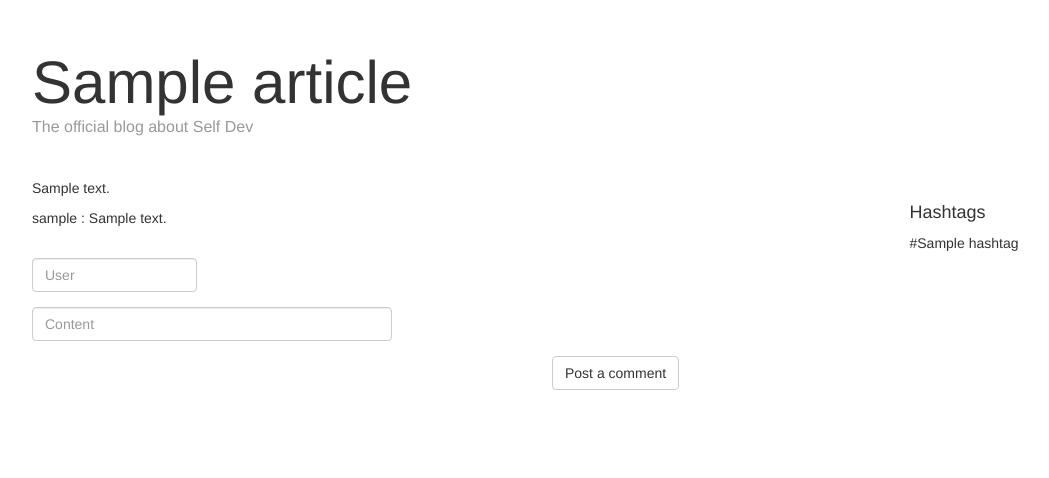
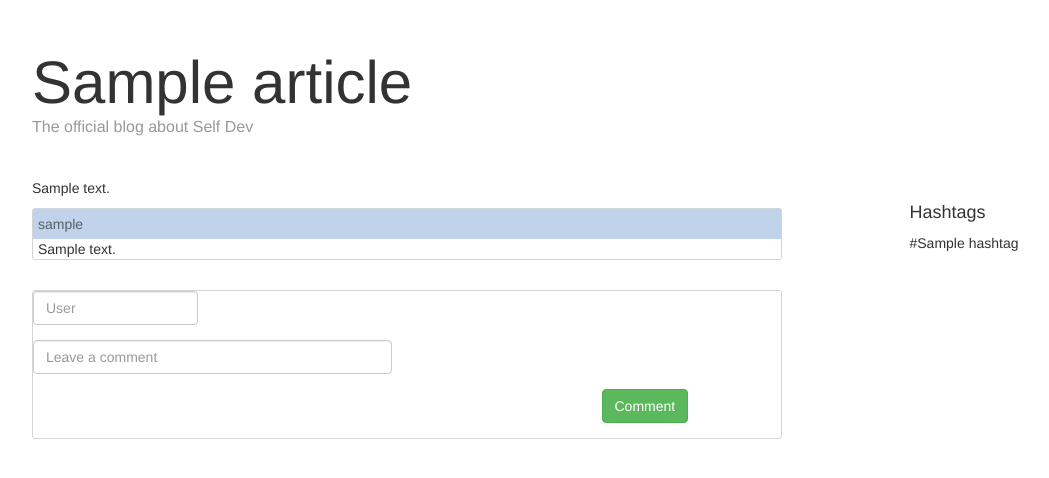
Before and after one commit to jangjichang/django-blog, a Django app: template templates/detail.html in a window 1280 px wide. Shown: the part 40-518 px from the top of the page, without its empty margins (38-1087 px from the left). Run offline with Django 3.2, Linux system fonts and the light colour scheme; the template is opened without the code that fills it: most values are stand-ins (such as "Sample title", 1, 10 or a date in 2020); some libraries are stand-ins or nearby versions.

Commit message:
Fix comment input form

```diff
--- a/static/css/base.css
+++ b/static/css/base.css
@@ -71,3 +71,33 @@ https://docs.djangoproject.com/en/1.10/howto/static-files/
 .reply-form {
   margin-top: 30px;
 }
+
+.comment-username {
+  padding-left: 5px;
+  padding-top: 5px;
+  padding-bottom: 5px;
+  color : #586069;
+  background-color: #c0d3eb;
+}
+
+.comment-content {
+  padding-left: 5px;
+}
+
+.comment-box {
+  border: 1px solid #d1d5da;
+  border-radius: 3px;
+  margin-top: 5px;
+  margin-bottom: 10px;
+}
+
+.comment-input {
+  border: 1px solid #d1d5da;
+  border-radius: 3px;
+}
+
+.abbb {
+  padding-top: 15px;
+  margin-top: 15px;
+  border-top: 15px;
+}
--- a/templates/detail.html
+++ b/templates/detail.html
@@ -16,13 +16,21 @@
       </div>
       <div>
         {% for comment in article.article_comments.all %}
-          <div>{{ comment.username }} : {{ comment.content }}</div>
+          <div class="comment-box">
+            <div class="comment-username">
+              {{ comment.username }}
+            </div>
+            <div class="comment-content">
+              {{ comment.content }}
+            </div>
+          </div>
         {% endfor%}
       </div>
       <div class="reply-form">
         <form method="post" action="" class="form-horizontal">
           {% csrf_token %}
           <!-- 신경써야하는 보안적인 부분을 이 친구가 알아서 처리해준다. -->
+          <div class="comment-input">
             <div class="form-group">
               <div class="col-sm-3">
                 <input placeholder="User" class="form-control" name="username"/>
@@ -30,14 +38,15 @@
             </div>
             <div class="form-group">
               <div class="col-sm-6">
-                <input placeholder="Content" class="form-control" name="content"/>
+                <input placeholder="Leave a comment" class="form-control" name="content"/>
               </div>
             </div>
             <div class="form-group">
-              <div class="col-sm-offset-8 col-sm-10">
-                <button class="btn btn-default" type="submit">Post a comment</button>
+              <div class="col-sm-offset-9">
+                <button class="btn btn-success" type="submit">Comment</button>
               </div>
             </div>
+          </div>
         </form>
       </div>
     </div>
```
